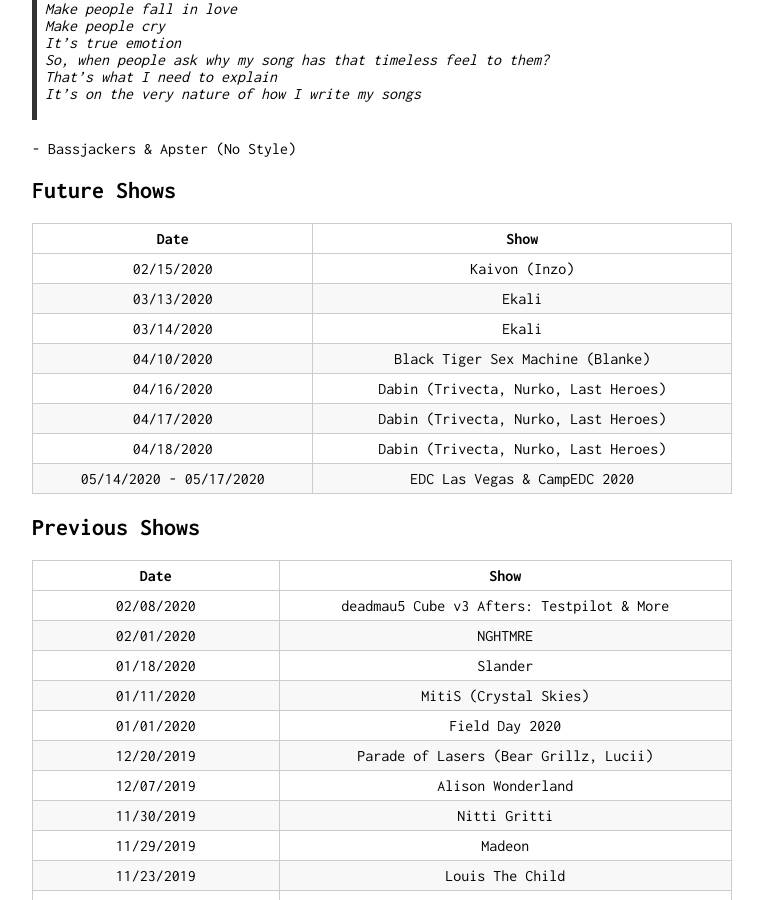
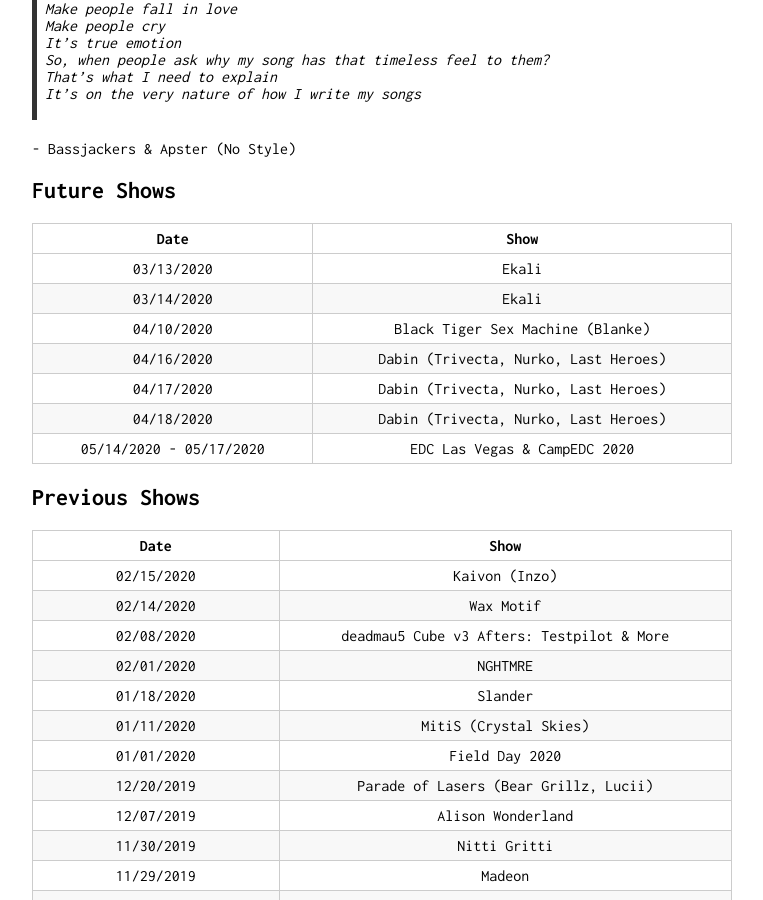
Before and after one commit to mksavic/mksavic.github.io, a Jekyll site: the page built from edm.md, in a window 1280 px wide and 900 px high, scrolled down 255 px. Shown: the whole window, without its empty margins (258-1021 px from the left). Built offline with Jekyll 4.4.1, drawn with Linux system fonts in a browser that asks for light colours; our own code applies the rules of GitHub Pages for plain Markdown files.

Commit message:
update edm.md

```diff
--- a/edm.md
+++ b/edm.md
@@ -34,6 +33,8 @@ is_contact: true
 
 |          Date           |                      Show                      |
 |:-----------------------:|:----------------------------------------------:|
+|       02/15/2020        |                 Kaivon (Inzo)                  |
+|       02/14/2020        |                   Wax Motif                    |
 |       02/08/2020        |   deadmau5 Cube v3 Afters: Testpilot & More    |
 |       02/01/2020        |                    NGHTMRE                     |
 |       01/18/2020        |                    Slander                     |
```
Also changed, not shown: other parts of edm.md (+0 -1 lines).
